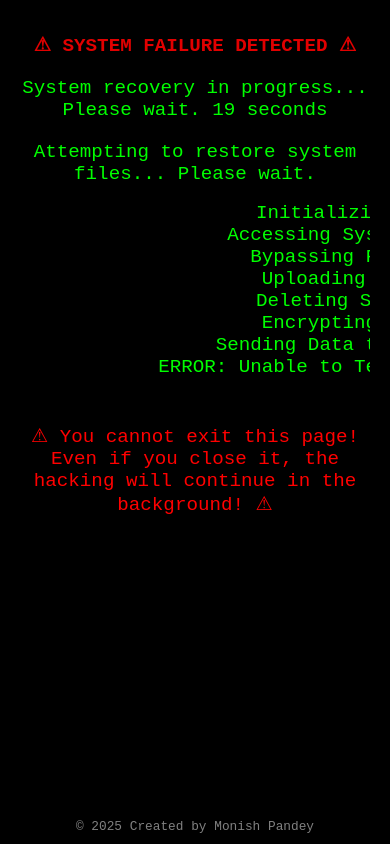
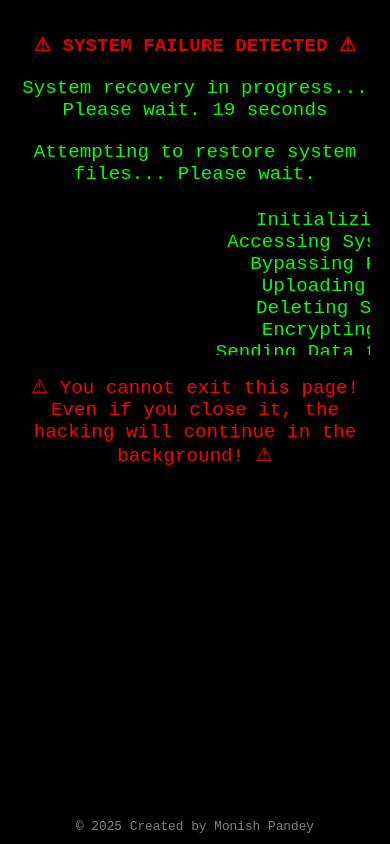
Before and after one commit to mpeditz9p/monish-hub, a plain HTML site: page index.html in a window 390 px wide. Both pictures are taken after a click on the button "Click Here". Drawn offline with Linux system fonts and the light colour scheme.

Commit message:
Update index.html

```diff
--- a/index.html
+++ b/index.html
@@ -52,6 +52,7 @@
             background: black;
             color: lime;
             font-size: 1.2em;
+            margin-top: 20px;
         }
         .code {
             position: absolute;
@@ -98,7 +99,10 @@
                 font-size: 1.2em;
             }
             .code {
-                font-size: 1em;
+                font-size: 1em; /* Reduced font size for better visibility on mobile */
+            }
+            .code-container {
+                height: 150px; /* Adjust height for mobile view */
             }
         }
     </style>
```
